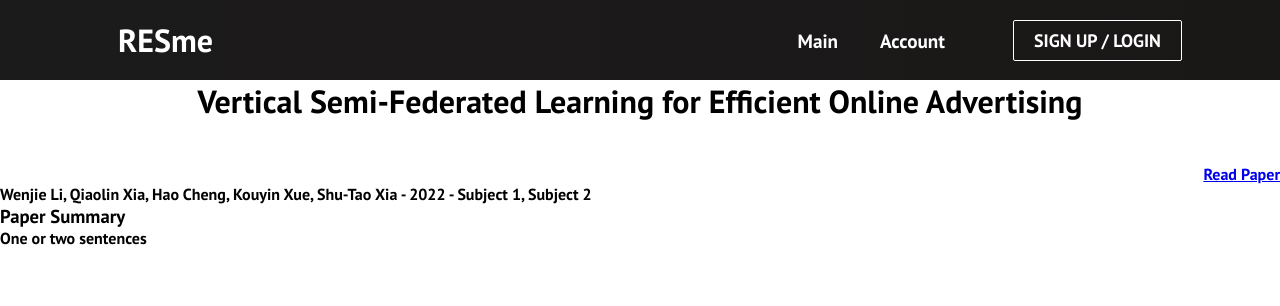
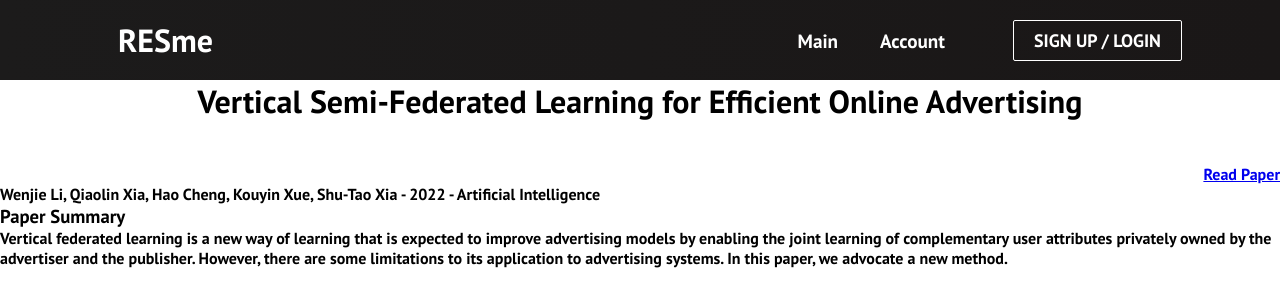
Before and after one commit to bkhanhho/ResearchMadeEasyWebApp, a React (Create React App) app in the folder frontend/: page /details in a window 1280 px wide. Shown: the top 306 px of the page. Built offline with nearby package versions, Linux system fonts and the light colour scheme.

Commit message:
Fixed categories

```diff
--- a/frontend/src/components/pages/paper/Detail.js
+++ b/frontend/src/components/pages/paper/Detail.js
@@ -5,7 +5,7 @@ import '../../../App.css';
 import './Details.css';
 import { Link } from 'react-router-dom';
 //import { TiBookmark } from "react-icons/ti";
-import {PaperTitle, PaperAuthors, PaperDate, PaperSummary, PaperId, PaperLink} from './PaperDetail';
+import {PaperTitle, PaperAuthors, PaperDate, PaperSummary, PaperId, PaperLink, PaperCategories} from './PaperDetail';
 
 
 
@@ -19,20 +19,33 @@ function displayListOfAuthors(authors) {
   }
   //console.log(authorList);
   return authorList;
+}
 
+function displayListOfCategories(categories) {
+    var authorCategories = "";
+    for (let i = 0; i < categories.length; i++) {
+      authorCategories += categories[i];
+      if (i < categories.length - 1) {
+        authorCategories += ", ";
+      }
+    }
+    return authorCategories;
 }
+
 export default function Details() {
   var title = PaperTitle();
   var authors = PaperAuthors();
   var date = PaperDate();
   var summary = PaperSummary();
   var link = PaperLink();
+  var categories = PaperCategories();
+
 
   return (
     <div className='details'>
         <h1> {title}<br /><br /></h1>
         <p align="right"><a href= {link}> Read Paper </a></p>
-        <p> {displayListOfAuthors(authors)} - {date["year"]} - Subject 1, Subject 2 <br /></p>
+        <p> {displayListOfAuthors(authors)} - {date["year"]} - {displayListOfCategories(categories)} <br /></p>
         <h3> Paper Summary </h3>
         <p>{summary}</p>
 
--- a/frontend/src/components/pages/paper/Details.js
+++ b/frontend/src/components/pages/paper/Details.js
@@ -5,7 +5,7 @@ import '../../../App.css';
 import './Details.css';
 import { Link } from 'react-router-dom';
 //import { TiBookmark } from "react-icons/ti";
-import {PaperTitle, PaperAuthors, PaperDate, PaperSummary, PaperId, PaperLink} from './PaperDetails';
+import {PaperTitle, PaperAuthors, PaperDate, PaperSummary, PaperId, PaperLink, PaperCategories} from './PaperDetails';
 
 
 
@@ -21,18 +21,31 @@ function displayListOfAuthors(authors) {
   return authorList;
 
 }
+
+function displayListOfCategories(categories) {
+  var authorCategories = "";
+  for (let i = 0; i < categories.length; i++) {
+    authorCategories += categories[i];
+    if (i < categories.length - 1) {
+      authorCategories += ", ";
+    }
+  }
+  return authorCategories;
+}
+
 export default function Details() {
   var title = PaperTitle();
   var authors = PaperAuthors();
   var date = PaperDate();
   var summary = PaperSummary();
   var link = PaperLink();
+  var categories = PaperCategories();
 
   return (
     <div className='details'>
         <h1> {title}<br /><br /></h1>
         <p align="right"><a href= {link}> Read Paper </a></p>
-        <p> {displayListOfAuthors(authors)} - {date["year"]} - Subject 1, Subject 2 <br /></p>
+        <p> {displayListOfAuthors(authors)} - {date["year"]} - {displayListOfCategories(categories)} <br /></p>
         <h3> Paper Summary </h3>
         <p>{summary}</p>
 
--- a/frontend/src/components/pages/paper/PaperDetail.js
+++ b/frontend/src/components/pages/paper/PaperDetail.js
@@ -55,3 +55,9 @@ export const PaperLink = () => {
     var paperLink = paper["link"];
     return (paperLink);
 };
+
+export const PaperCategories = () => {
+    var paper = searchedPaper();
+    var paperCategories = paper["category"];
+    return (paperCategories);
+};
--- a/frontend/src/components/pages/paper/PaperDetails.js
+++ b/frontend/src/components/pages/paper/PaperDetails.js
@@ -55,3 +55,9 @@ export const PaperLink = () => {
     var paperLink = paper["link"];
     return (paperLink);
 };
+
+export const PaperCategories = () => {
+    var paper = searchedPaper();
+    var paperCategories = paper["category"];
+    return (paperCategories);
+};
--- a/frontend/src/components/pages/paper/elasticsearch_response.json
+++ b/frontend/src/components/pages/paper/elasticsearch_response.json
@@ -49,7 +49,7 @@
                         }
                     ],
                     "paper_id": "2209.15635",
-                    "summary": "One or two sentences",
+                    "summary": "Vertical federated learning is a new way of learning that is expected to improve advertising models by enabling the joint learning of complementary user attributes privately owned by the advertiser and the publisher. However, there are some limitations to its application to advertising systems. In this paper, we advocate a new method.",
                     "category": ["Artificial Intelligence"]
                 }
             },
@@ -91,7 +91,7 @@
                         }
                     ],
                     "paper_id": "1801.01671",
-                    "summary": "One or two sentences",
+                    "summary": "The FOTS framework is a system that can detect and recognize all of the words in a natural scene image. It consists of four parts: shared convolutions, the text detection branch, the RoIRotate operation, and the text recognition branch.",
                     "category": ["Computer Vision and Pattern Recognition"]
                 }
             }
--- a/frontend/src/components/website/Cards.js
+++ b/frontend/src/components/website/Cards.js
@@ -15,13 +15,13 @@ function Cards() {
               src='images/img-home.jpg'
               text='Random Paper Title for Artificial Intelligence'
               label='Random Paper'
-              path='/main'
+              path='/details'
             />
             <CardItem
               src='images/img.jpg'
               text='Random Paper Title for Computer Vision and Pattern Recognition'
               label='Random Paper'
-              path='/main'
+              path='/detail'
             />
             <CardItem
               src='images/img-1.jpg'
@@ -41,7 +41,7 @@ function Cards() {
               src='images/img-3.jpg'
               text='Random Paper Title for Computer Vision and Pattern Recognition'
               label='Random Paper'
-              path='/details'
+              path='/detail'
             />
             <CardItem
               src='images/img-4.jpg'
```
